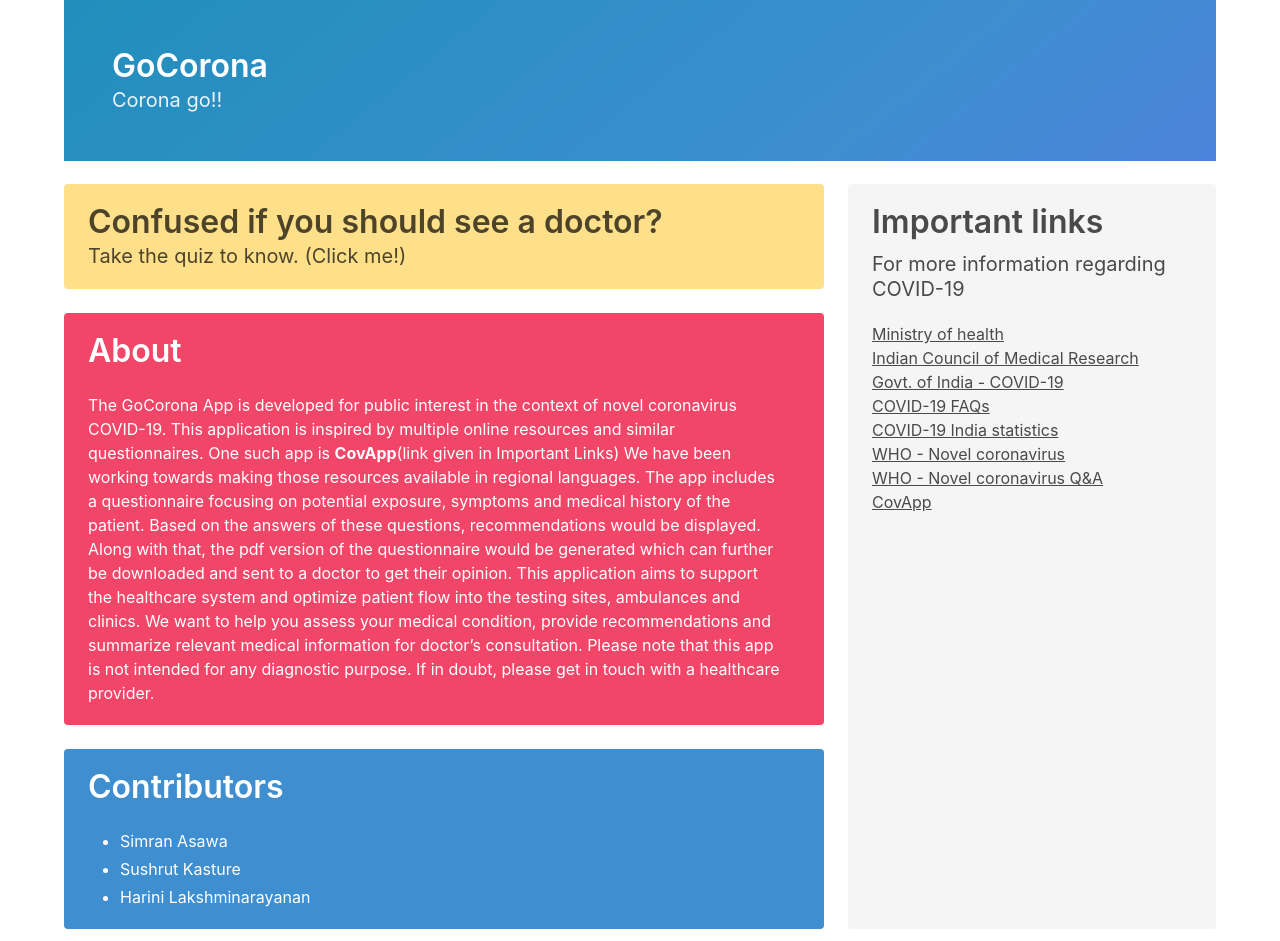
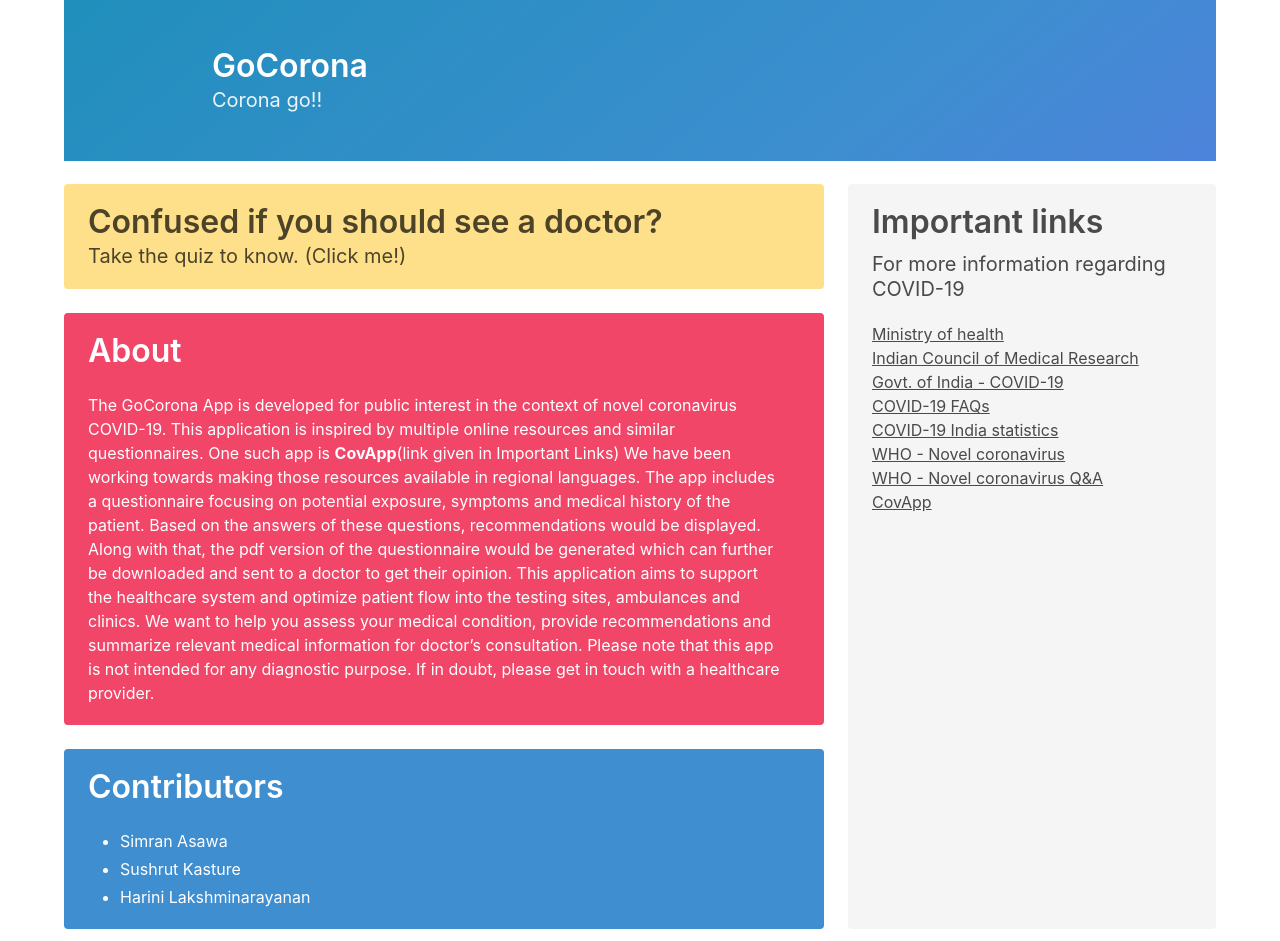
Before and after one commit to sushrut111/corona-virus-questionnaire, a React (Create React App) app: page / in a window 1280 px wide. Built offline with nearby package versions, Linux system fonts and the light colour scheme.

Commit message:
Fix back button

```diff
--- a/src/app/components/languageSelector.js
+++ b/src/app/components/languageSelector.js
@@ -5,10 +5,9 @@ import "../../App.css";
 function LanguageSelector(props) {
   const { languages, languageChange, goHome, part, language } = props;
   const renderContent=()=>{
-    if(part===0){
     return (
       <div className="column">
-          <div onClick={goHome} className="backButton">
+        <div onClick={goHome} className="backButton" hidden={part===4}>
           <i class="fas fa-arrow-circle-left fa-4x clickable"></i>
         </div>
         <h1 className= 'title heading1'>
@@ -17,16 +16,6 @@ function LanguageSelector(props) {
         <h2 className="subtitle heading2">Corona go!!</h2>
       </div>
     );
-    }else{
-      return(
-        <div className="column">
-          <h1 className= 'title '>
-            GoCorona
-          </h1>
-          <h2 className="subtitle">Corona go!!</h2>
-        </div>
-      );
-    }
   }
   return (
     <section className="hero is-info is-bold">
```
Lines whose indentation alone changed are shown as unchanged.
